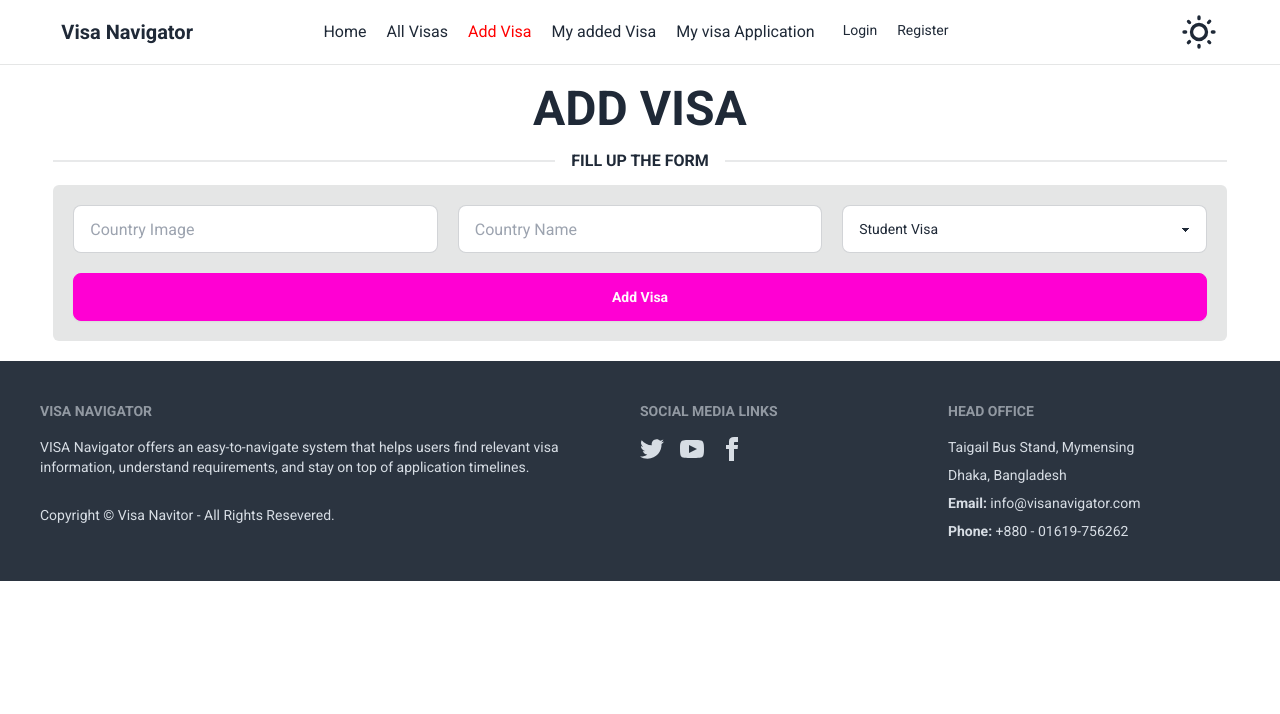
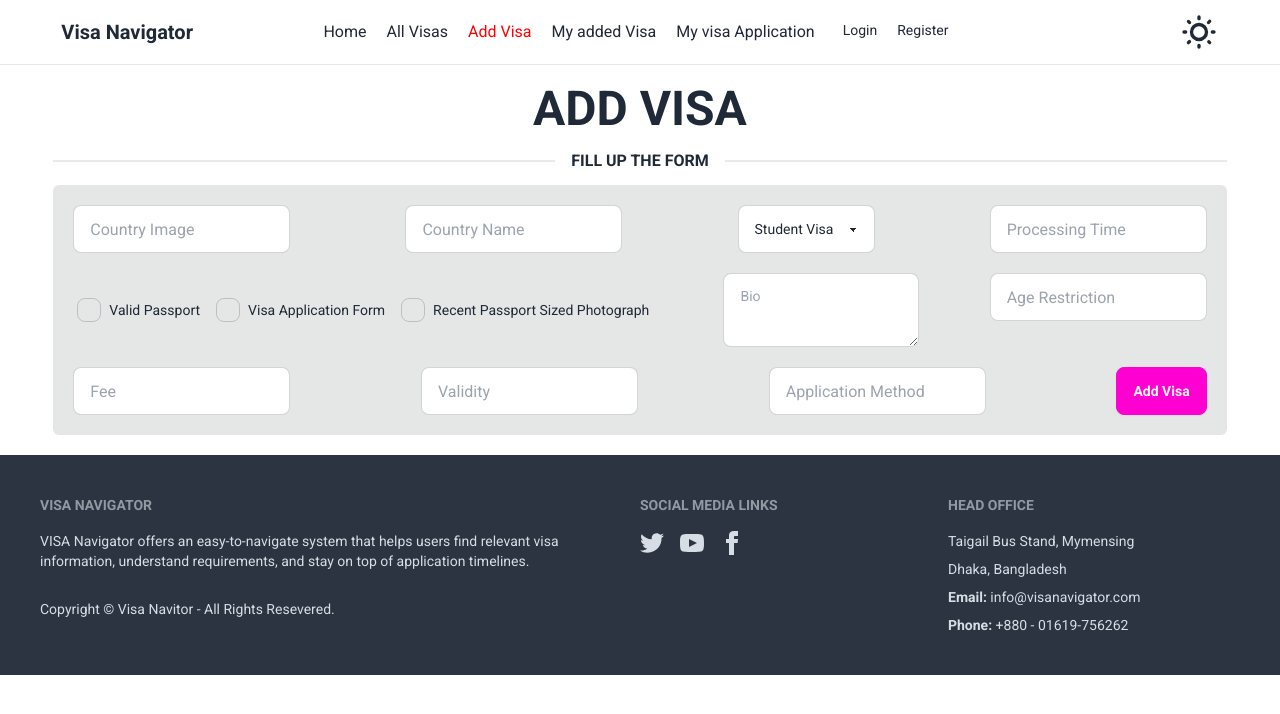
Before and after one commit to jnoyon/jnoyon-ph-a10, a React (Vite) app: page /add-visa in a window 1280 px wide. Shown: the top 714 px of the page. Built offline with nearby package versions, Linux system fonts and the light colour scheme; no server answers.

Commit message:
Data Read and Write from Mongodb implemented

```diff
--- a/package.json
+++ b/package.json
@@ -20,7 +20,8 @@
     "react-router-dom": "^7.1.1",
     "react-slideshow-image": "^4.3.2",
     "react-toastify": "^11.0.2",
-    "sort-by": "^1.2.0"
+    "sort-by": "^1.2.0",
+    "sweetalert": "^2.1.2"
   },
   "devDependencies": {
     "@eslint/js": "^9.17.0",
--- /dev/null
+++ b/src/components/LatestVisa.jsx
@@ -0,0 +1,7 @@
+import React from 'react'
+
+export default function LatestVisa() {
+  return (
+    <div>LatestVisa</div>
+  )
+}
--- /dev/null
+++ b/src/components/VisaItem.jsx
@@ -0,0 +1,16 @@
+import React from 'react'
+
+export default function VisaItem({visa}) {
+  const { countryImageUrl, countryName, visaType, processingTime, validPassport, visaApplicationForm, passportPhoto, bio, ageRestriction, fee, validity, applicationMethod } = visa;
+  return (
+    <div className='bg-base-200 shadow-sm rounded-md p-2 text-center'>
+        <img src={countryImageUrl} alt="contry" className='h-20 mx-auto rounded-md mb-1' />
+        <h2 className='font-bold mb-2'> {countryName} </h2>
+        <ul className='text-left text-sm flex flex-col gap-1 mb-3'>
+            <li> <b> Visa Type: </b> {visaType} </li>
+            <li> <b> Procession Time: </b> {processingTime} </li>
+        </ul>
+        <button className='bg-green-500 px-5 rounded-md font-bold py-1 text-white text-sm'> See Details </button>
+    </div>
+  )
+}
--- a/src/layout/AddVisa.jsx
+++ b/src/layout/AddVisa.jsx
@@ -1,7 +1,59 @@
 import React from 'react'
 import { Helmet } from 'react-helmet'
+import swal from 'sweetalert';
+export default function AddVisa() {
+  const handleSubmit = (e) => {
+    e.preventDefault();
 
-export default function AddVisa() {
+    // Extracting form data using the form element names
+    const countryImageUrl = e.target.countryimageurl.value;
+    const countryName = e.target.countryname.value;
+    const visaType = e.target.visatype.value;
+    const processingTime = e.target.processingtime.value;
+    const validPassport = e.target.validpassport.checked;
+    const visaApplicationForm = e.target.visaapplicationform.checked;
+    const passportPhoto = e.target.passportphoto.checked;
+    const bio = e.target.bio.value;
+    const ageRestriction = e.target.agerestriction.value;
+    const fee = e.target.fee.value;
+    const validity = e.target.validity.value;
+    const applicationMethod = e.target.applicationmethod.value;
+
+    // You can now use these values to send to an API, or handle however you need
+    const newVisa = {countryImageUrl,
+      countryName,
+      visaType,
+      processingTime,
+      validPassport,
+      visaApplicationForm,
+      passportPhoto,
+      bio,
+      ageRestriction,
+      fee,
+      validity,
+      applicationMethod}
+      console.log(newVisa)
+
+      //
+      fetch('http://localhost:5000/all-visa', {
+        method: 'POST',
+        headers: {
+          'content-type' : 'application/json'
+        },
+        body: JSON.stringify(newVisa)
+      })
+      .then(res => res.json())
+      .then(data => {
+        console.log(data)
+        if(data.insertedId){
+          swal({
+            title: 'Success',
+            text: 'Visa Added Successfully',
+            icon: 'success',
+          });
+        }
+      })
+  }
   return (
     <div className='container mx-auto w-11/12 py-5'>
       <Helmet>
@@ -11,17 +63,94 @@ export default function AddVisa() {
             <h2 className="font-bold text-center text-3xl md:text-5xl uppercase mb-5"> Add Visa </h2>
             <h3 className='divider font-bold uppercase'> Fill up the form </h3>
         </div>
-        <form className='grid grid-cols-3 gap-5 bg-base-300 p-5 rounded-md'>
-            <input type="url" className="input input-bordered" placeholder="Country Image" />
-            <input type="text" className="input input-bordered" placeholder="Country Name" />
-            <select className='select select-bordered w-full'>
-                <option> Student Visa </option>
-                <option> Tourist Visa </option>
-                <option> Official Visa </option>
-            </select>
-
-            <input type="submit" value="Add Visa" className="btn col-span-3 btn-secondary" />
-        </form>
+        <form onSubmit={handleSubmit} className="flex flex-col md:flex-row flex-wrap justify-between gap-5 bg-base-300 p-5 rounded-md">
+        <input
+          type="url"
+          name="countryimageurl"
+          className="input input-bordered"
+          placeholder="Country Image"
+        />
+        <input
+          type="text"
+          name="countryname"
+          className="input input-bordered"
+          placeholder="Country Name"
+        />
+        <select
+          name="visatype"
+          className="select select-bordered"
+        >
+          <option value="Student Visa">Student Visa</option>
+          <option value="Tourist Visa">Tourist Visa</option>
+          <option value="Official Visa">Official Visa</option>
+        </select>
+        <input
+          type="text"
+          name="processingtime"
+          className="input input-bordered"
+          placeholder="Processing Time"
+        />
+        <div className="flex flex-col md:flex-row gap-2">
+          <label className="label cursor-pointer flex gap-2">
+            <input
+              type="checkbox"
+              name="validpassport"
+              className="checkbox"
+            />
+            <span className="label-text">Valid Passport</span>
+          </label>
+          <label className="label cursor-pointer flex gap-2">
+            <input
+              type="checkbox"
+              name="visaapplicationform"
+              className="checkbox"
+            />
+            <span className="label-text">Visa Application Form</span>
+          </label>
+          <label className="label cursor-pointer flex gap-2">
+            <input
+              type="checkbox"
+              name="passportphoto"
+              className="checkbox"
+            />
+            <span className="label-text">Recent Passport Sized Photograph</span>
+          </label>
+        </div>
+        <textarea
+          name="bio"
+          className="textarea textarea-bordered"
+          placeholder="Bio"
+        />
+        <input
+          type="number"
+          name="agerestriction"
+          className="input input-bordered"
+          placeholder="Age Restriction"
+        />
+        <input
+          type="number"
+          name="fee"
+          className="input input-bordered"
+          placeholder="Fee"
+        />
+        <input
+          type="text"
+          name="validity"
+          className="input input-bordered"
+          placeholder="Validity"
+        />
+        <input
+          type="text"
+          name="applicationmethod"
+          className="input input-bordered"
+          placeholder="Application Method"
+        />
+        <input
+          type="submit"
+          value="Add Visa"
+          className="btn col-span-3 btn-secondary"
+        />
+      </form>
     </div>
   )
 }
--- a/src/layout/AllVisa.jsx
+++ b/src/layout/AllVisa.jsx
@@ -1,7 +1,17 @@
 import React from 'react'
+import { useLoaderData } from 'react-router-dom'
+import VisaItem from '../components/VisaItem'
 
 export default function AllVisa() {
+  const visas = useLoaderData()
   return (
-    <div>AllVisa</div>
+    <div className='container mx-auto w-11/12'>
+      <h2 className="font-bold text-center text-3xl md:text-5xl uppercase py-5"> All Visas </h2>
+      <div className="grid grid-cols-4 gap-5">
+        {
+          visas.map((visa, index)=> <VisaItem key={index} visa={visa}></VisaItem>)
+        }
+      </div>
+    </div>
   )
 }
--- a/src/layout/Home.jsx
+++ b/src/layout/Home.jsx
@@ -2,12 +2,16 @@ import React from 'react'
 import Features from '../components/Features'
 import Slider from '../components/Slider'
 import Consult from '../components/Consult'
+import { useLoaderData } from 'react-router-dom'
+import LatestVisa from '../components/LatestVisa'
 
 export default function Home() {
+  const visas = useLoaderData()
   return (
     <div>
       <Slider></Slider>
       <Features></Features>
+      <LatestVisa></LatestVisa>
       <Consult></Consult>
     </div>
   )
--- a/src/main.jsx
+++ b/src/main.jsx
@@ -24,7 +24,8 @@ const router = createBrowserRouter([
     children: [
       {
         path: "/",
-        element: <Home></Home>
+        element: <Home></Home>,
+        loader: () => fetch('http://localhost:5000/visa')
       },
       {
         path: "/add-visa",
@@ -32,7 +33,8 @@ const router = createBrowserRouter([
       },
       {
         path: "/all-visa",
-        element: <AllVisa></AllVisa>
+        element: <AllVisa></AllVisa>,
+        loader: () => fetch('http://localhost:5000/visa')
       },
       {
         path: "/added-visa",
```
Also changed, not shown: 1 other file (tests, documents, lock files or other folders).
